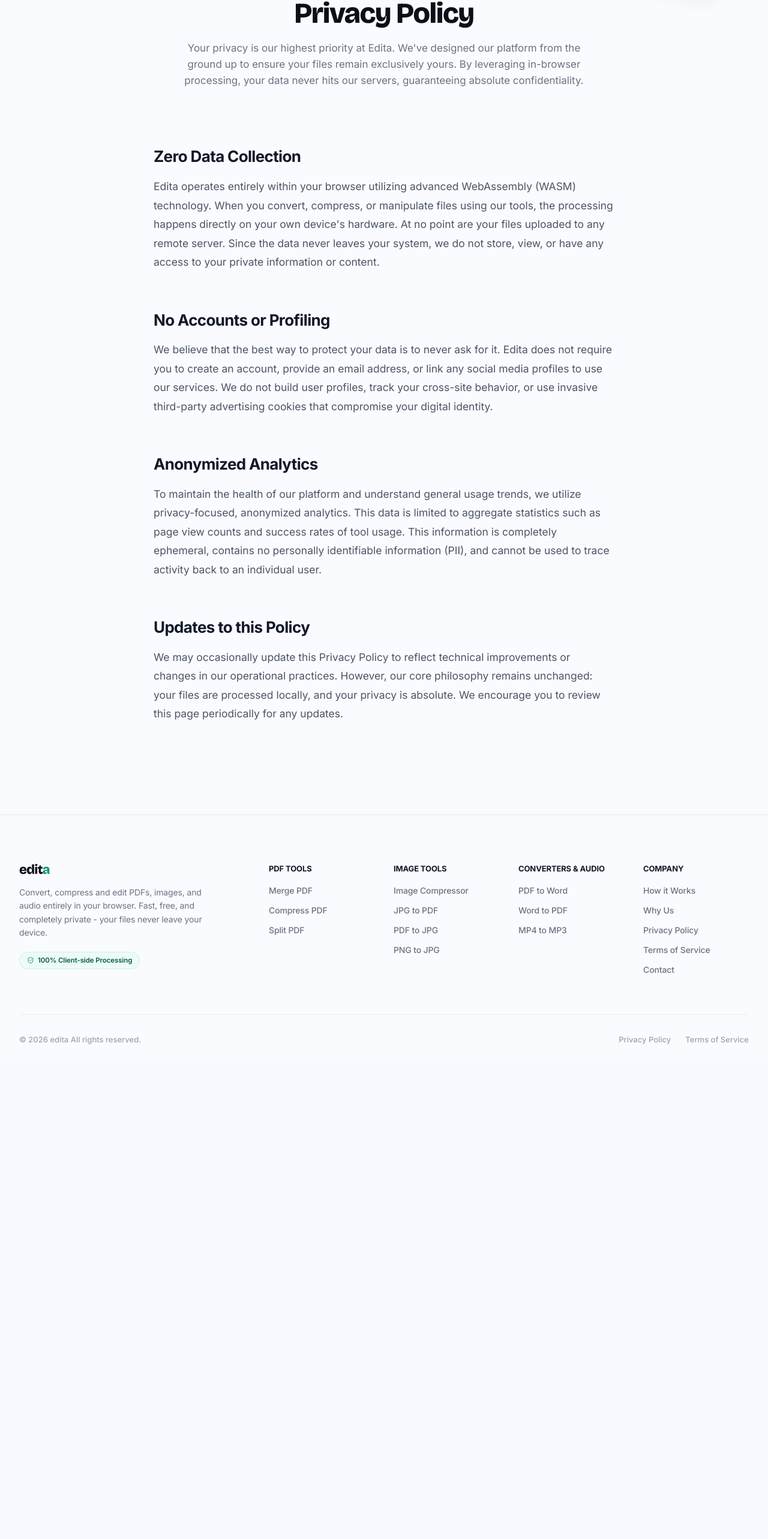
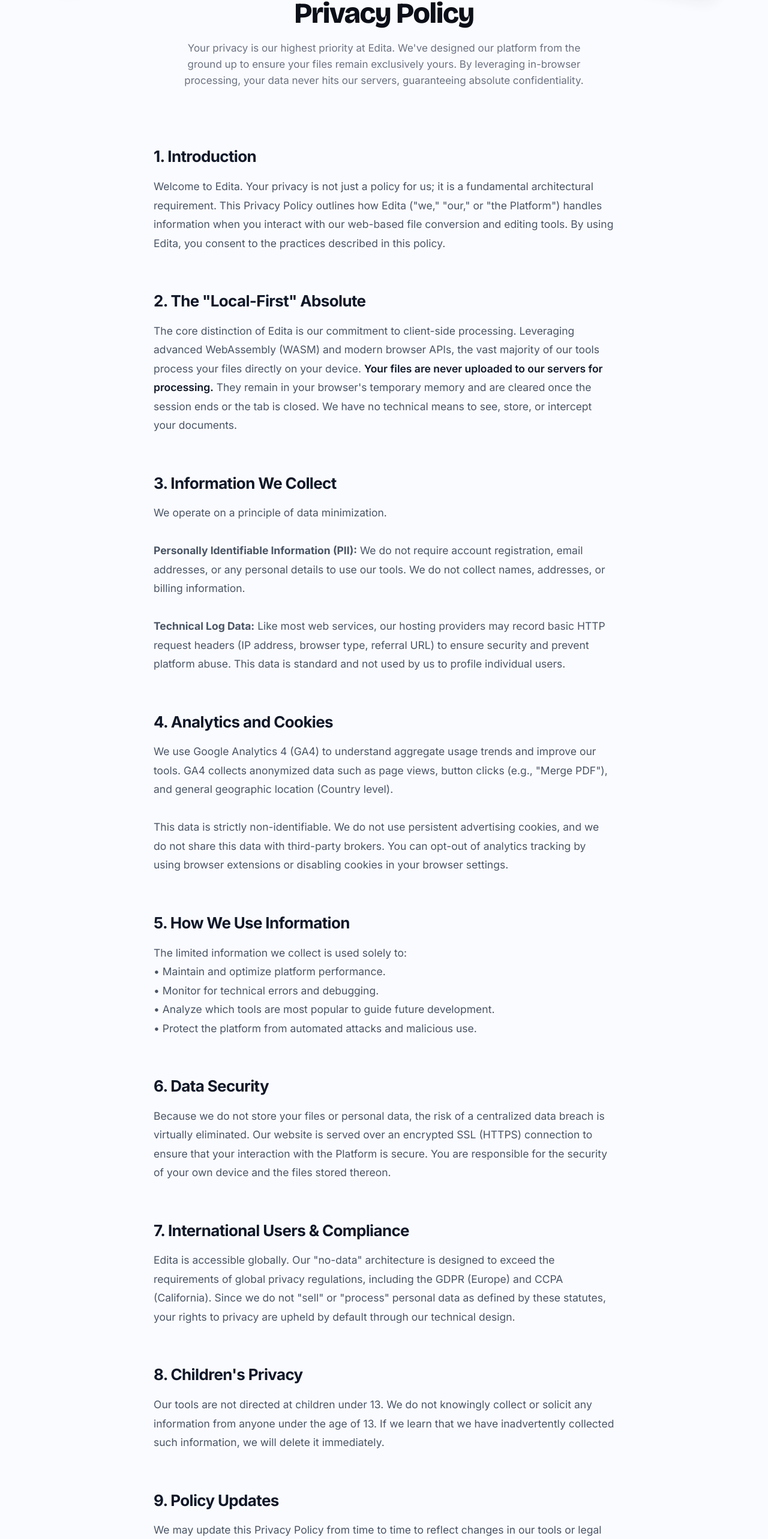
Before and after one commit to siddharth-fr/edita, a Next.js app: page /privacy in a window 1280 px wide. Shown: the part 220-2786 px from the top of the page at 60% size. Before the commit the page ends 1996 px from the top, so only its background shows below. Built offline with nearby package versions, Linux system fonts and the light colour scheme.

Commit message:
better privacy and terms content

```diff
--- a/src/app/privacy/page.tsx
+++ b/src/app/privacy/page.tsx
@@ -80,30 +80,88 @@
         <div className="max-w-3xl mx-auto flex flex-col gap-12 sm:gap-16 pt-8">
 
           <div className="relative">
-            <h2 className="text-2xl sm:text-[26px] font-bold text-gray-900 tracking-tight mb-4">Zero Data Collection</h2>
+            <h2 className="text-2xl sm:text-[26px] font-bold text-gray-900 tracking-tight mb-4">1. Introduction</h2>
             <p className="text-gray-600 leading-[1.8] m-0 text-[16.5px] sm:text-[17.5px]">
-              Edita operates entirely within your browser utilizing advanced WebAssembly (WASM) technology. When you convert, compress, or manipulate files using our tools, the processing happens directly on your own device's hardware. At no point are your files uploaded to any remote server. Since the data never leaves your system, we do not store, view, or have any access to your private information or content.
+              Welcome to Edita. Your privacy is not just a policy for us; it is a fundamental architectural requirement. This Privacy Policy outlines how Edita ("we," "our," or "the Platform") handles information when you interact with our web-based file conversion and editing tools. By using Edita, you consent to the practices described in this policy.
             </p>
           </div>
 
           <div className="relative">
-            <h2 className="text-2xl sm:text-[26px] font-bold text-gray-900 tracking-tight mb-4">No Accounts or Profiling</h2>
+            <h2 className="text-2xl sm:text-[26px] font-bold text-gray-900 tracking-tight mb-4">2. The "Local-First" Absolute</h2>
             <p className="text-gray-600 leading-[1.8] m-0 text-[16.5px] sm:text-[17.5px]">
-              We believe that the best way to protect your data is to never ask for it. Edita does not require you to create an account, provide an email address, or link any social media profiles to use our services. We do not build user profiles, track your cross-site behavior, or use invasive third-party advertising cookies that compromise your digital identity.
+              The core distinction of Edita is our commitment to client-side processing. Leveraging advanced WebAssembly (WASM) and modern browser APIs, the vast majority of our tools process your files directly on your device. <strong className="text-gray-900 font-semibold">Your files are never uploaded to our servers for processing.</strong> They remain in your browser's temporary memory and are cleared once the session ends or the tab is closed. We have no technical means to see, store, or intercept your documents.
             </p>
           </div>
 
           <div className="relative">
-            <h2 className="text-2xl sm:text-[26px] font-bold text-gray-900 tracking-tight mb-4">Anonymized Analytics</h2>
+            <h2 className="text-2xl sm:text-[26px] font-bold text-gray-900 tracking-tight mb-4">3. Information We Collect</h2>
             <p className="text-gray-600 leading-[1.8] m-0 text-[16.5px] sm:text-[17.5px]">
-              To maintain the health of our platform and understand general usage trends, we utilize privacy-focused, anonymized analytics. This data is limited to aggregate statistics such as page view counts and success rates of tool usage. This information is completely ephemeral, contains no personally identifiable information (PII), and cannot be used to trace activity back to an individual user.
+              We operate on a principle of data minimization.
+              <br /><br />
+              <strong>Personally Identifiable Information (PII):</strong> We do not require account registration, email addresses, or any personal details to use our tools. We do not collect names, addresses, or billing information.
+              <br /><br />
+              <strong>Technical Log Data:</strong> Like most web services, our hosting providers may record basic HTTP request headers (IP address, browser type, referral URL) to ensure security and prevent platform abuse. This data is standard and not used by us to profile individual users.
             </p>
           </div>
 
           <div className="relative">
-            <h2 className="text-2xl sm:text-[26px] font-bold text-gray-900 tracking-tight mb-4">Updates to this Policy</h2>
+            <h2 className="text-2xl sm:text-[26px] font-bold text-gray-900 tracking-tight mb-4">4. Analytics and Cookies</h2>
             <p className="text-gray-600 leading-[1.8] m-0 text-[16.5px] sm:text-[17.5px]">
-              We may occasionally update this Privacy Policy to reflect technical improvements or changes in our operational practices. However, our core philosophy remains unchanged: your files are processed locally, and your privacy is absolute. We encourage you to review this page periodically for any updates.
+              We use Google Analytics 4 (GA4) to understand aggregate usage trends and improve our tools. GA4 collects anonymized data such as page views, button clicks (e.g., "Merge PDF"), and general geographic location (Country level).
+              <br /><br />
+              This data is strictly non-identifiable. We do not use persistent advertising cookies, and we do not share this data with third-party brokers. You can opt-out of analytics tracking by using browser extensions or disabling cookies in your browser settings.
+            </p>
+          </div>
+
+          <div className="relative">
+            <h2 className="text-2xl sm:text-[26px] font-bold text-gray-900 tracking-tight mb-4">5. How We Use Information</h2>
+            <p className="text-gray-600 leading-[1.8] m-0 text-[16.5px] sm:text-[17.5px]">
+              The limited information we collect is used solely to:
+              <br />• Maintain and optimize platform performance.
+              <br />• Monitor for technical errors and debugging.
+              <br />• Analyze which tools are most popular to guide future development.
+              <br />• Protect the platform from automated attacks and malicious use.
+            </p>
+          </div>
+
+          <div className="relative">
+            <h2 className="text-2xl sm:text-[26px] font-bold text-gray-900 tracking-tight mb-4">6. Data Security</h2>
+            <p className="text-gray-600 leading-[1.8] m-0 text-[16.5px] sm:text-[17.5px]">
+              Because we do not store your files or personal data, the risk of a centralized data breach is virtually eliminated. Our website is served over an encrypted SSL (HTTPS) connection to ensure that your interaction with the Platform is secure. You are responsible for the security of your own device and the files stored thereon.
+            </p>
+          </div>
+
+          <div className="relative">
+            <h2 className="text-2xl sm:text-[26px] font-bold text-gray-900 tracking-tight mb-4">7. International Users & Compliance</h2>
+            <p className="text-gray-600 leading-[1.8] m-0 text-[16.5px] sm:text-[17.5px]">
+              Edita is accessible globally. Our "no-data" architecture is designed to exceed the requirements of global privacy regulations, including the GDPR (Europe) and CCPA (California). Since we do not "sell" or "process" personal data as defined by these statutes, your rights to privacy are upheld by default through our technical design.
+            </p>
+          </div>
+
+          <div className="relative">
+            <h2 className="text-2xl sm:text-[26px] font-bold text-gray-900 tracking-tight mb-4">8. Children's Privacy</h2>
+            <p className="text-gray-600 leading-[1.8] m-0 text-[16.5px] sm:text-[17.5px]">
+              Our tools are not directed at children under 13. We do not knowingly collect or solicit any information from anyone under the age of 13. If we learn that we have inadvertently collected such information, we will delete it immediately.
+            </p>
+          </div>
+
+          <div className="relative">
+            <h2 className="text-2xl sm:text-[26px] font-bold text-gray-900 tracking-tight mb-4">9. Policy Updates</h2>
+            <p className="text-gray-600 leading-[1.8] m-0 text-[16.5px] sm:text-[17.5px]">
+              We may update this Privacy Policy from time to time to reflect changes in our tools or legal requirements. The updated date at the bottom of the page will reflect the latest revision. Continued use of Edita after changes are posted constitutes your acceptance of the new policy.
+            </p>
+          </div>
+
+          <div className="relative">
+            <h2 className="text-2xl sm:text-[26px] font-bold text-gray-900 tracking-tight mb-4">10. Contact Information</h2>
+            <p className="text-gray-600 leading-[1.8] m-0 text-[16.5px] sm:text-[17.5px]">
+              If you have questions about this Privacy Policy or our data handling practices, please contact us through the official support channels listed on our Homepage.
+            </p>
+          </div>
+
+          <div className="pt-8 border-t border-border/50">
+            <p className="text-sm text-muted-foreground italic">
+              Last Updated: March 14, 2026
             </p>
           </div>
 
--- a/src/app/terms/page.tsx
+++ b/src/app/terms/page.tsx
@@ -82,42 +82,68 @@
           <div className="relative">
             <h2 className="text-2xl sm:text-[26px] font-bold text-gray-900 tracking-tight mb-4">1. Acceptance of Terms</h2>
             <p className="text-gray-600 leading-[1.8] m-0 text-[16.5px] sm:text-[17.5px]">
-              By accessing and using Edita, you acknowledge that you have read, understood, and agreed to be bound by these terms. These terms constitute a legally binding agreement between you and Edita regarding your use of our website and services. If you do not agree with any part of these terms, you must immediately discontinue use of the platform.
+              By accessing and using Edita ("the Platform"), you acknowledge that you have read, understood, and agreed to be bound by these Terms of Service. These terms constitute a legally binding agreement between you and Edita. If you do not agree with any part of these terms, you must immediately discontinue use of the platform.
             </p>
           </div>
 
           <div className="relative">
-            <h2 className="text-2xl sm:text-[26px] font-bold text-gray-900 tracking-tight mb-4">2. Description of Service</h2>
+            <h2 className="text-2xl sm:text-[26px] font-bold text-gray-900 tracking-tight mb-4">2. Description of the Service</h2>
             <p className="text-gray-600 leading-[1.8] m-0 text-[16.5px] sm:text-[17.5px]">
-              Edita provides a suite of online file processing tools, including but not limited to PDF conversion, image compression, and audio extraction. Our primary technological distinction is that most processing occurs locally within your web browser using WebAssembly. While we strive for continuous availability, we do not guarantee uninterrupted access to the platform or its tools.
+              Edita provides a suite of browser-based file conversion, compression, and editing utilities. Most of these tools operate using client-side technologies (such as WebAssembly), meaning file processing occurs locally on your device. We provide these services for free, and we reserve the right to modify, suspend, or terminate tools at any time without prior notice.
             </p>
           </div>
 
           <div className="relative">
-            <h2 className="text-2xl sm:text-[26px] font-bold text-gray-900 tracking-tight mb-4">3. Proper Use and Restrictions</h2>
+            <h2 className="text-2xl sm:text-[26px] font-bold text-gray-900 tracking-tight mb-4">3. Acceptable Use</h2>
             <p className="text-gray-600 leading-[1.8] m-0 text-[16.5px] sm:text-[17.5px]">
-              You agree to use Edita only for lawful purposes. You are strictly prohibited from using the platform to process content that is illegal, infringing on third-party intellectual property, or containing malicious software. You may not attempt to reverse engineer, decompile, or interfere with the client-side code that powers our browser-based tools.
+              You agree to use Edita only for lawful purposes. You are strictly prohibited from:
+              <br />• Using the Platform to process or transmit content that violates any laws or infringes on third-party rights.
+              <br />• Attempting to disrupt the platform's security, interfere with other users, or extract source code.
+              <br />• Using automated scripts or "bots" to access the tools in a way that places excessive load on our infrastructure.
+              <br />• Obliterating or altering any branding or legal notices on processed files.
             </p>
           </div>
 
           <div className="relative">
-            <h2 className="text-2xl sm:text-[26px] font-bold text-gray-900 tracking-tight mb-4">4. Ownership and Intellectual Property</h2>
+            <h2 className="text-2xl sm:text-[26px] font-bold text-gray-900 tracking-tight mb-4">4. Intellectual Property</h2>
             <p className="text-gray-600 leading-[1.8] m-0 text-[16.5px] sm:text-[17.5px]">
-              Edita does not claim any ownership rights over the files you process using our tools. All processed files and their contents remain your property. However, the design, source code, logos, and original content of the Edita platform itself are protected by intellectual property laws and remain the exclusive property of Edita.
+              <strong>Your Content:</strong> Edita does not claim any ownership rights over the files you process. You retain full copyright and all other rights to your data.
+              <br /><br />
+              <strong>Platform Property:</strong> The software, design, logos, and original content of Edita are protected by copyright, trademark, and other laws. Your use of the Platform does not grant you any ownership interest in these assets.
             </p>
           </div>
 
           <div className="relative">
             <h2 className="text-2xl sm:text-[26px] font-bold text-gray-900 tracking-tight mb-4">5. Disclaimer of Warranties</h2>
             <p className="text-gray-600 leading-[1.8] m-0 text-[16.5px] sm:text-[17.5px]">
-              Edita provides its services on an "as is" and "as available" basis. We make no warranties, expressed or implied, regarding the accuracy, reliability, or suitability of our tools for any particular purpose. Since processing occurs on your own device, we are not responsible for performance issues or data loss caused by hardware limitations or software conflicts on the browser level.
+              Edita is provided on an "AS IS" and "AS AVAILABLE" basis. We make no warranties, express or implied, including but not limited to the implied warranties of merchantability, fitness for a particular purpose, or non-infringement. We do not warrant that the tools will be error-free, that the output will be perfectly accurate in all cases, or that the service will be uninterrupted.
             </p>
           </div>
 
           <div className="relative">
             <h2 className="text-2xl sm:text-[26px] font-bold text-gray-900 tracking-tight mb-4">6. Limitation of Liability</h2>
             <p className="text-gray-600 leading-[1.8] m-0 text-[16.5px] sm:text-[17.5px]">
-              To the maximum extent permitted by law, Edita and its creators shall not be liable for any direct, indirect, incidental, or consequential damages arising from your use or inability to use the platform. This includes, but is not limited to, damages for loss of profits, data corruption, or business interruption.
+              To the maximum extent permitted by law, Edita and its creators shall not be liable for any indirect, incidental, special, or consequential damages arising out of your use of the Platform. This includes, without limitation, loss of profits, data corruption, or business interruption, even if we have been advised of the possibility of such damages.
+            </p>
+          </div>
+
+          <div className="relative">
+            <h2 className="text-2xl sm:text-[26px] font-bold text-gray-900 tracking-tight mb-4">7. Governing Law</h2>
+            <p className="text-gray-600 leading-[1.8] m-0 text-[16.5px] sm:text-[17.5px]">
+              These terms shall be governed by and construed in accordance with the laws of your local jurisdiction, without regard to its conflict of law provisions. Any legal action or proceeding related to your access to or use of the Platform shall be instituted in a court of competent jurisdiction.
+            </p>
+          </div>
+
+          <div className="relative">
+            <h2 className="text-2xl sm:text-[26px] font-bold text-gray-900 tracking-tight mb-4">8. Changes to Terms</h2>
+            <p className="text-gray-600 leading-[1.8] m-0 text-[16.5px] sm:text-[17.5px]">
+              We reserve the right to revise these terms at any time. When changes are made, we will update the "Last Updated" date below. Your continued use of the Platform signifies your acceptance of the revised terms.
+            </p>
+          </div>
+
+          <div className="pt-8 border-t border-border/50">
+            <p className="text-sm text-muted-foreground italic">
+              Last Updated: March 14, 2026
             </p>
           </div>
 
```
